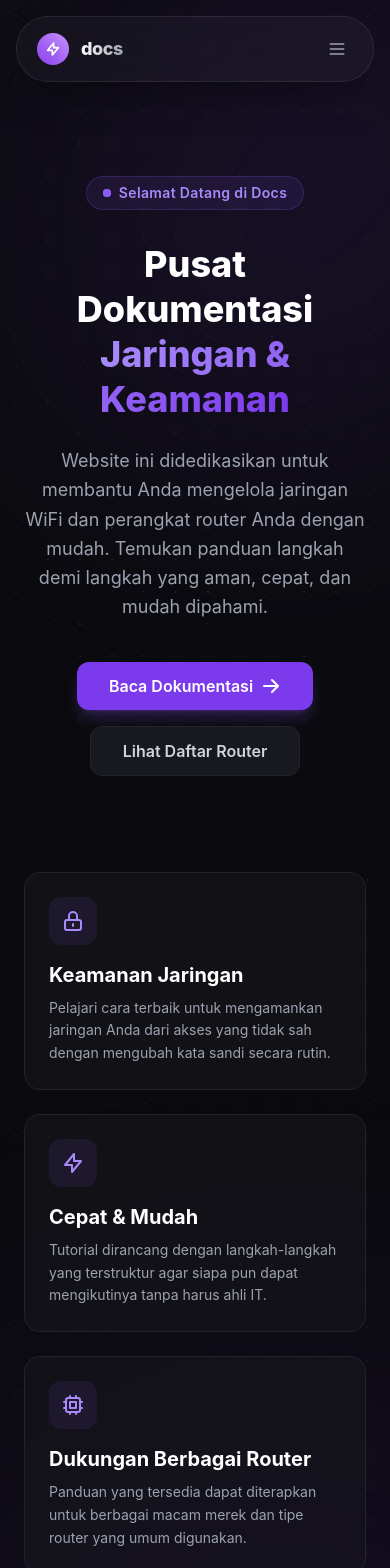
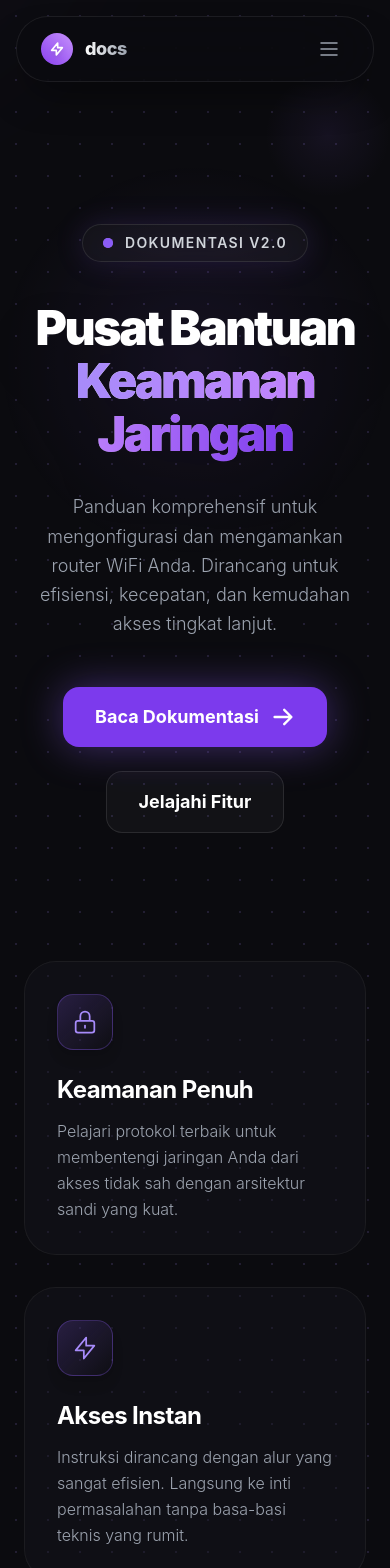
Before and after one commit to ArdhanFah/a3nexadocs, a Vue app: page / in a window 390 px wide. Shown: the top 1568 px of the page. Built offline with nearby package versions, Linux system fonts and the light colour scheme.

Commit message:
feat: add mobile responsive navigation menu and loading state navigation handling

```diff
--- a/src/App.vue
+++ b/src/App.vue
@@ -1,23 +1,16 @@
 <script setup>
-import { ref, onMounted, onUnmounted } from 'vue'
+import { ref, onMounted } from 'vue'
 import Header from './components/Header.vue'
 import Footer from './components/Footer.vue'
 
 const cursorGlow = ref(null)
 
-const handleMouseMove = (e) => {
-  if (cursorGlow.value) {
-    // Centering the glow on the mouse pointer
-    cursorGlow.value.style.transform = `translate(${e.clientX - 200}px, ${e.clientY - 200}px)`
-  }
-}
-
 onMounted(() => {
-  window.addEventListener('mousemove', handleMouseMove)
-})
-
-onUnmounted(() => {
-  window.removeEventListener('mousemove', handleMouseMove)
+  window.addEventListener('mousemove', (e) => {
+    if (cursorGlow.value) {
+      cursorGlow.value.style.transform = `translate(${e.clientX - 250}px, ${e.clientY - 250}px)`
+    }
+  })
 })
 </script>
 
@@ -35,10 +28,10 @@ onUnmounted(() => {
     ></div>
 
     <!-- Purple Emboss / Glow Backgrounds -->
-    <div class="absolute top-[10%] left-[80%] -translate-x-1/2 -translate-y-1/2 w-[600px] h-[500px] bg-primary-600/10 rounded-[100%] blur-[120px] pointer-events-none -rotate-45"></div>
-    <div class="absolute bottom-[-10%] left-[-5%] w-[600px] h-[600px] bg-[#4c1d95]/20 rounded-[100%] blur-[150px] pointer-events-none"></div>
+    <div class="absolute top-0 right-0 w-[80vw] max-w-[800px] h-[80vh] pointer-events-none mix-blend-screen" style="background: radial-gradient(closest-side circle at 80% 20%, rgba(139,92,246,0.08) 0%, transparent 100%);"></div>
+    <div class="absolute bottom-0 left-0 w-[100vw] h-[100vh] pointer-events-none mix-blend-screen" style="background: radial-gradient(closest-side circle at 20% 80%, rgba(76,29,149,0.15) 0%, transparent 100%);"></div>
 
-    <Header class="relative z-10" />
+    <Header />
     <div class="flex-grow relative z-10">
       <router-view></router-view>
     </div>
@@ -47,5 +40,26 @@ onUnmounted(() => {
 </template>
 
 <style>
+@keyframes shoot-right {
+  0% { transform: translateX(-100vw); opacity: 0; }
+  50% { opacity: 1; }
+  100% { transform: translateX(100vw); opacity: 0; }
+}
+@keyframes shoot-left {
+  0% { transform: translateX(100vw); opacity: 0; }
+  50% { opacity: 1; }
+  100% { transform: translateX(-100vw); opacity: 0; }
+}
+@keyframes shoot-down {
+  0% { transform: translateY(-100vh); opacity: 0; }
+  50% { opacity: 1; }
+  100% { transform: translateY(100vh); opacity: 0; }
+}
+@keyframes shoot-up {
+  0% { transform: translateY(100vh); opacity: 0; }
+  50% { opacity: 1; }
+  100% { transform: translateY(-100vh); opacity: 0; }
+}
+
 /* Any global specific overrides can go here, but mostly handled by tailwind */
 </style>
--- a/src/components/Footer.vue
+++ b/src/components/Footer.vue
@@ -1,5 +1,5 @@
 <template>
-  <footer class="w-full mt-24 border-t border-white/[0.05] bg-dark-900/50 backdrop-blur-sm">
+  <footer class="w-full mt-24 border-t border-white/[0.05] bg-black/20 backdrop-blur-md relative z-10">
     <div class="max-w-5xl mx-auto px-6 py-6 flex flex-col md:flex-row items-center justify-between gap-4">
       <div class="flex items-center gap-2">
         <span class="text-xs text-gray-500 font-medium">© 2026 ArdhanFah. All rights reserved.</span>
--- a/src/components/Header.vue
+++ b/src/components/Header.vue
@@ -1,9 +1,21 @@
+<script setup>
+import { ref } from 'vue'
+
+const isMobileMenuOpen = ref(false)
+
+const toggleMobileMenu = () => {
+  isMobileMenuOpen.value = !isMobileMenuOpen.value
+}
+</script>
+
 <template>
   <div class="w-full flex justify-center fixed top-4 md:top-8 z-50 px-4 pointer-events-none">
-    <header class="pointer-events-auto flex items-center justify-between px-2 py-2 bg-white/[0.03] border border-white/[0.08] backdrop-blur-2xl rounded-[2rem] w-full max-w-2xl shadow-[0_20px_40px_-15px_rgba(0,0,0,0.5)] transition-all duration-500 hover:bg-white/[0.05] hover:shadow-[0_20px_40px_-15px_rgba(139,92,246,0.15)] group">
+    <header class="relative pointer-events-auto flex flex-col px-2 py-2 bg-[#0b0b0f]/80 border border-white/[0.08] backdrop-blur-2xl rounded-[2rem] w-full max-w-2xl shadow-[0_20px_40px_-15px_rgba(0,0,0,0.5)] transition-all duration-500 group" :class="{ 'rounded-3xl': isMobileMenuOpen }">
 
+      <!-- Top Bar -->
+      <div class="flex items-center justify-between w-full">
         <!-- Logo Section -->
-      <router-link to="/" class="flex items-center gap-3 pl-3 pr-4 py-2 rounded-full hover:bg-white/[0.04] transition-colors">
+        <router-link to="/" class="flex items-center gap-3 pl-4 pr-4 py-2 rounded-full hover:bg-white/[0.04] transition-colors z-10">
           <div class="relative w-8 h-8 rounded-full bg-gradient-to-tr from-primary-600 to-purple-400 flex items-center justify-center overflow-hidden">
             <div class="absolute inset-0 bg-white/20 animate-pulse mix-blend-overlay"></div>
             <svg xmlns="http://www.w3.org/2000/svg" class="h-4 w-4 text-white drop-shadow-md" fill="none" viewBox="0 0 24 24" stroke="currentColor">
@@ -13,28 +25,38 @@
           <span class="font-extrabold text-lg text-transparent bg-clip-text bg-gradient-to-r from-white to-gray-400 tracking-tight">docs</span>
         </router-link>
 
-      <!-- Navigation Links -->
-      <nav class="hidden md:flex items-center gap-1 px-4 py-1.5 bg-dark-900/50 rounded-full border border-white/[0.03]">
-        <router-link to="/tutorial" class="px-4 py-1.5 rounded-full text-sm font-medium text-gray-400 hover:text-white hover:bg-white/5 transition-all">Panduan</router-link>
-        <a href="#" class="px-4 py-1.5 rounded-full text-sm font-medium text-gray-400 hover:text-white hover:bg-white/5 transition-all">Kompatibilitas</a>
+        <!-- Navigation Links (Absolute Centered for perfect precision) -->
+        <nav class="hidden md:flex absolute left-1/2 -translate-x-1/2 items-center gap-1 px-4 py-1.5 bg-black/30 rounded-full border border-white/[0.03] shadow-inner shadow-black/50 z-10">
+          <router-link to="/tutorial" class="px-4 py-1.5 rounded-full text-sm font-medium text-gray-400 hover:text-white hover:bg-white/10 hover:shadow-[0_0_15px_rgba(139,92,246,0.3)] transition-all">Panduan</router-link>
+          <a href="#" class="px-4 py-1.5 rounded-full text-sm font-medium text-gray-400 hover:text-white hover:bg-white/10 hover:shadow-[0_0_15px_rgba(139,92,246,0.3)] transition-all">Kompatibilitas</a>
         </nav>
 
-      <!-- Action Button -->
-      <div class="pr-2 flex items-center">
-        <button class="md:hidden w-10 h-10 rounded-full flex items-center justify-center text-gray-400 hover:text-white hover:bg-white/5 transition-colors">
-          <svg xmlns="http://www.w3.org/2000/svg" class="h-5 w-5" fill="none" viewBox="0 0 24 24" stroke="currentColor">
-            <path stroke-linecap="round" stroke-linejoin="round" stroke-width="2" d="M4 6h16M4 12h16M4 18h16" />
+        <!-- Action Button / Mobile Hamburger -->
+        <div class="pr-4 flex items-center z-10">
+          <!-- Hamburger Menu -->
+          <button @click="toggleMobileMenu" class="md:hidden w-10 h-10 rounded-full flex items-center justify-center text-gray-400 hover:text-white hover:bg-white/5 transition-colors focus:outline-none">
+            <svg v-if="!isMobileMenuOpen" xmlns="http://www.w3.org/2000/svg" class="h-6 w-6" fill="none" viewBox="0 0 24 24" stroke="currentColor">
+              <path stroke-linecap="round" stroke-linejoin="round" stroke-width="1.5" d="M4 6h16M4 12h16M4 18h16" />
+            </svg>
+            <svg v-else xmlns="http://www.w3.org/2000/svg" class="h-6 w-6" fill="none" viewBox="0 0 24 24" stroke="currentColor">
+              <path stroke-linecap="round" stroke-linejoin="round" stroke-width="1.5" d="M6 18L18 6M6 6l12 12" />
             </svg>
           </button>
+          <!-- Desktop Search/Action Icon -->
           <div class="hidden md:flex items-center justify-center w-10 h-10 rounded-full bg-primary-500/10 text-primary-400 border border-primary-500/20 hover:bg-primary-500 hover:text-white hover:shadow-[0_0_20px_rgba(139,92,246,0.4)] transition-all cursor-pointer">
             <svg xmlns="http://www.w3.org/2000/svg" class="h-4 w-4" fill="none" viewBox="0 0 24 24" stroke="currentColor">
               <path stroke-linecap="round" stroke-linejoin="round" stroke-width="2" d="M21 21l-6-6m2-5a7 7 0 11-14 0 7 7 0 0114 0z" />
             </svg>
           </div>
         </div>
+      </div>
+
+      <!-- Mobile Dropdown Menu -->
+      <div v-show="isMobileMenuOpen" class="md:hidden flex flex-col w-full px-4 pt-4 pb-2 border-t border-white/[0.05] mt-2 gap-2">
+        <router-link to="/tutorial" @click="isMobileMenuOpen = false" class="px-4 py-3 rounded-xl font-medium text-gray-300 hover:text-white hover:bg-white/5 transition-colors">Panduan</router-link>
+        <a href="#" @click="isMobileMenuOpen = false" class="px-4 py-3 rounded-xl font-medium text-gray-300 hover:text-white hover:bg-white/5 transition-colors">Kompatibilitas</a>
+      </div>
 
     </header>
   </div>
-  <!-- Spacer to prevent content from hiding behind floating header -->
-  <div class="h-24 md:h-32 w-full"></div>
 </template>
--- a/src/views/HomeView.vue
+++ b/src/views/HomeView.vue
@@ -1,71 +1,181 @@
+<script setup>
+import { ref } from 'vue'
+import { useRouter } from 'vue-router'
+
+const router = useRouter()
+const isNavigating = ref(false)
+
+const triggerNavigation = (e, targetPath) => {
+  e.preventDefault()
+  isNavigating.value = true
+
+  // Tunggu 2 detik penuh sambil memutar animasi loading WiFi
+  setTimeout(() => {
+    isNavigating.value = false
+    if (targetPath.startsWith('#')) {
+      window.location.hash = targetPath
+    } else {
+      router.push(targetPath)
+    }
+  }, 2000)
+}
+</script>
+
 <template>
-  <main class="max-w-4xl mx-auto px-6 py-20 text-center">
+  <main class="w-full relative overflow-hidden flex flex-col items-center justify-center min-h-[90vh] pt-24 md:pt-32">
+
+    <!-- Loading WiFi Overlay -->
+    <Teleport to="body">
+      <Transition name="fade-loading">
+        <div v-if="isNavigating" class="fixed inset-0 z-[9999] flex flex-col items-center justify-center bg-[#0b0b0f]/60 backdrop-blur-xl">
+          <!-- Purple Glow -->
+          <div class="absolute inset-0 bg-primary-600/20 mix-blend-screen animate-pulse" style="animation-duration: 2s;"></div>
+          <div class="absolute top-1/2 left-1/2 -translate-x-1/2 -translate-y-1/2 w-[300px] h-[300px] bg-primary-500/30 rounded-full blur-[80px] pointer-events-none"></div>
+
+          <!-- WiFi Icon Animation -->
+          <div class="relative z-10 flex flex-col items-center gap-6">
+            <svg viewBox="0 0 24 24" fill="none" stroke="currentColor" stroke-linecap="round" stroke-linejoin="round" class="w-24 h-24 text-primary-400 filter drop-shadow-[0_0_15px_rgba(167,139,250,0.8)]">
+              <!-- Dot -->
+              <circle cx="12" cy="20" r="2" fill="currentColor" class="animate-pulse" />
+              <!-- Arc 1 (Weak) -->
+              <path d="M8.5 16.5a5 5 0 017 0" stroke-width="2.5" class="animate-wifi-1" />
+              <!-- Arc 2 (Medium) -->
+              <path d="M5 13a10 10 0 0114 0" stroke-width="2.5" class="animate-wifi-2" />
+              <!-- Arc 3 (Strong) -->
+              <path d="M2 9.5a15 15 0 0120 0" stroke-width="2.5" class="animate-wifi-3" />
+            </svg>
+            <span class="text-white font-semibold tracking-widest uppercase text-sm animate-pulse">Menghubungkan...</span>
+          </div>
+        </div>
+      </Transition>
+    </Teleport>
+
+    <!-- Animated Background Orbs -->
+    <div class="absolute top-0 left-1/2 -translate-x-1/2 w-[100vw] h-[1200px] mix-blend-screen pointer-events-none animate-pulse" style="background: radial-gradient(closest-side circle at 50% 30%, rgba(139,92,246,0.15) 0%, transparent 100%); animation-duration: 8s;"></div>
+    <div class="absolute bottom-0 left-0 w-[100vw] h-[1000px] mix-blend-screen pointer-events-none" style="background: radial-gradient(closest-side circle at 30% 70%, rgba(147,51,234,0.1) 0%, transparent 100%);"></div>
+
+    <div class="max-w-5xl mx-auto px-6 py-20 text-center relative z-10 w-full">
+
       <!-- Hero Section -->
-    <div class="mb-16">
-      <div class="inline-flex items-center gap-2 px-4 py-1.5 rounded-full bg-primary-500/10 border border-primary-500/20 text-primary-400 text-sm font-semibold tracking-wide mb-8">
-        <span class="relative flex h-2 w-2">
+      <div class="mb-24 mt-12 flex flex-col items-center">
+
+        <!-- Glowing Pill -->
+        <div class="inline-flex items-center gap-3 px-5 py-2 rounded-full bg-white/[0.03] border border-white/[0.1] shadow-[0_0_30px_rgba(139,92,246,0.15)] mb-10 backdrop-blur-md">
+          <span class="relative flex h-2.5 w-2.5">
             <span class="animate-ping absolute inline-flex h-full w-full rounded-full bg-primary-400 opacity-75"></span>
-          <span class="relative inline-flex rounded-full h-2 w-2 bg-primary-500"></span>
+            <span class="relative inline-flex rounded-full h-2.5 w-2.5 bg-primary-500"></span>
           </span>
-        Selamat Datang di Docs
+          <span class="text-sm font-semibold text-gray-300 tracking-widest uppercase">Dokumentasi V2.0</span>
         </div>
-      <h1 class="text-4xl md:text-6xl font-extrabold text-white mb-6 leading-tight">
-        Pusat Dokumentasi <br/>
-        <span class="text-transparent bg-clip-text bg-gradient-to-r from-primary-400 to-primary-600">Jaringan & Keamanan</span>
+
+        <!-- Massive Heading -->
+        <h1 class="text-5xl md:text-7xl lg:text-[5.5rem] font-black text-transparent bg-clip-text bg-gradient-to-b from-white via-white to-gray-500 mb-8 leading-[1.1] tracking-tighter drop-shadow-2xl">
+          Pusat Bantuan <br/>
+          <span class="text-transparent bg-clip-text bg-gradient-to-r from-primary-400 via-purple-400 to-primary-600 animate-gradient-x">Keamanan Jaringan</span>
         </h1>
-      <p class="text-gray-400 text-lg md:text-xl max-w-2xl mx-auto leading-relaxed mb-10">
-        Website ini didedikasikan untuk membantu Anda mengelola jaringan WiFi dan perangkat router Anda dengan mudah. Temukan panduan langkah demi langkah yang aman, cepat, dan mudah dipahami.
+
+        <p class="text-gray-400 text-lg md:text-2xl max-w-3xl mx-auto leading-relaxed mb-12 font-light">
+          Panduan komprehensif untuk mengonfigurasi dan mengamankan router WiFi Anda. Dirancang untuk efisiensi, kecepatan, dan kemudahan akses tingkat lanjut.
         </p>
-      <div class="flex flex-col sm:flex-row items-center justify-center gap-4">
-        <router-link to="/tutorial" class="px-8 py-3 bg-primary-600 hover:bg-primary-500 text-white rounded-xl font-semibold shadow-lg shadow-primary-500/25 transition-all active:scale-95 flex items-center gap-2">
-          Baca Dokumentasi
-          <svg xmlns="http://www.w3.org/2000/svg" class="h-5 w-5" viewBox="0 0 20 20" fill="currentColor">
+
+        <!-- Action Buttons -->
+        <div class="flex flex-col sm:flex-row items-center justify-center gap-6">
+          <button @click="triggerNavigation($event, '/tutorial')" class="group relative px-8 py-4 bg-primary-600 rounded-2xl font-bold text-white shadow-[0_0_40px_rgba(139,92,246,0.4)] hover:shadow-[0_0_60px_rgba(139,92,246,0.6)] transition-all duration-300 hover:-translate-y-1 overflow-hidden flex items-center gap-3">
+            <div class="absolute inset-0 bg-gradient-to-r from-transparent via-white/20 to-transparent -translate-x-full group-hover:translate-x-full transition-transform duration-700"></div>
+            <span class="relative z-10 text-lg">Baca Dokumentasi</span>
+            <svg xmlns="http://www.w3.org/2000/svg" class="h-6 w-6 relative z-10 group-hover:translate-x-1 transition-transform" viewBox="0 0 20 20" fill="currentColor">
               <path fill-rule="evenodd" d="M10.293 3.293a1 1 0 011.414 0l6 6a1 1 0 010 1.414l-6 6a1 1 0 01-1.414-1.414L14.586 11H3a1 1 0 110-2h11.586l-4.293-4.293a1 1 0 010-1.414z" clip-rule="evenodd" />
             </svg>
-        </router-link>
-        <a href="#features" class="px-8 py-3 bg-dark-800 hover:bg-dark-700 text-gray-300 border border-dark-700 rounded-xl font-semibold transition-all">
-          Lihat Daftar Router
-        </a>
+          </button>
+
+          <button @click="triggerNavigation($event, '#features')" class="px-8 py-4 bg-white/[0.03] hover:bg-white/[0.08] text-white border border-white/[0.1] rounded-2xl font-bold transition-all duration-300 backdrop-blur-md hover:-translate-y-1 text-lg">
+            Jelajahi Fitur
+          </button>
         </div>
       </div>
 
-    <!-- Features Section -->
-    <div id="features" class="grid grid-cols-1 md:grid-cols-3 gap-6 text-left mt-24">
-      <div class="p-6 rounded-2xl bg-dark-800/50 border border-dark-700 hover:border-primary-500/30 transition-colors">
-        <div class="w-12 h-12 rounded-xl bg-primary-500/10 text-primary-400 flex items-center justify-center mb-4">
-          <svg xmlns="http://www.w3.org/2000/svg" class="h-6 w-6" fill="none" viewBox="0 0 24 24" stroke="currentColor">
-            <path stroke-linecap="round" stroke-linejoin="round" stroke-width="2" d="M12 15v2m-6 4h12a2 2 0 002-2v-6a2 2 0 00-2-2H6a2 2 0 00-2 2v6a2 2 0 002 2zm10-10V7a4 4 0 00-8 0v4h8z" />
+      <!-- Features Glass Grid -->
+      <div id="features" class="grid grid-cols-1 md:grid-cols-3 gap-8 text-left mt-32 relative">
+        <!-- Feature 1 -->
+        <div class="group relative p-8 rounded-[2rem] bg-dark-800/40 border border-white/[0.05] hover:border-primary-500/50 transition-all duration-500 backdrop-blur-xl overflow-hidden hover:-translate-y-2">
+          <div class="absolute inset-0 bg-gradient-to-br from-primary-500/5 to-transparent opacity-0 group-hover:opacity-100 transition-opacity duration-500"></div>
+          <div class="absolute top-0 left-1/2 -translate-x-1/2 w-1/2 h-[2px] bg-gradient-to-r from-transparent via-primary-500 to-transparent opacity-0 group-hover:opacity-100 transition-opacity duration-500"></div>
+
+          <div class="relative z-10 w-14 h-14 rounded-2xl bg-gradient-to-br from-primary-500/20 to-transparent border border-primary-500/30 text-primary-400 flex items-center justify-center mb-6 shadow-lg group-hover:scale-110 transition-transform duration-500">
+            <svg xmlns="http://www.w3.org/2000/svg" class="h-7 w-7" fill="none" viewBox="0 0 24 24" stroke="currentColor">
+              <path stroke-linecap="round" stroke-linejoin="round" stroke-width="1.5" d="M12 15v2m-6 4h12a2 2 0 002-2v-6a2 2 0 00-2-2H6a2 2 0 00-2 2v6a2 2 0 002 2zm10-10V7a4 4 0 00-8 0v4h8z" />
             </svg>
           </div>
-        <h3 class="text-xl font-bold text-white mb-2">Keamanan Jaringan</h3>
-        <p class="text-gray-400 text-sm leading-relaxed">
-          Pelajari cara terbaik untuk mengamankan jaringan Anda dari akses yang tidak sah dengan mengubah kata sandi secara rutin.
+          <h3 class="relative z-10 text-2xl font-bold text-white mb-3 tracking-tight group-hover:text-primary-300 transition-colors">Keamanan Penuh</h3>
+          <p class="relative z-10 text-gray-400 text-base leading-relaxed font-light">
+            Pelajari protokol terbaik untuk membentengi jaringan Anda dari akses tidak sah dengan arsitektur sandi yang kuat.
           </p>
         </div>
 
-      <div class="p-6 rounded-2xl bg-dark-800/50 border border-dark-700 hover:border-primary-500/30 transition-colors">
-        <div class="w-12 h-12 rounded-xl bg-primary-500/10 text-primary-400 flex items-center justify-center mb-4">
-          <svg xmlns="http://www.w3.org/2000/svg" class="h-6 w-6" fill="none" viewBox="0 0 24 24" stroke="currentColor">
-            <path stroke-linecap="round" stroke-linejoin="round" stroke-width="2" d="M13 10V3L4 14h7v7l9-11h-7z" />
+        <!-- Feature 2 -->
+        <div class="group relative p-8 rounded-[2rem] bg-dark-800/40 border border-white/[0.05] hover:border-primary-500/50 transition-all duration-500 backdrop-blur-xl overflow-hidden hover:-translate-y-2 md:translate-y-6">
+          <div class="absolute inset-0 bg-gradient-to-br from-primary-500/5 to-transparent opacity-0 group-hover:opacity-100 transition-opacity duration-500"></div>
+          <div class="absolute top-0 left-1/2 -translate-x-1/2 w-1/2 h-[2px] bg-gradient-to-r from-transparent via-primary-500 to-transparent opacity-0 group-hover:opacity-100 transition-opacity duration-500"></div>
+
+          <div class="relative z-10 w-14 h-14 rounded-2xl bg-gradient-to-br from-primary-500/20 to-transparent border border-primary-500/30 text-primary-400 flex items-center justify-center mb-6 shadow-lg group-hover:scale-110 transition-transform duration-500">
+            <svg xmlns="http://www.w3.org/2000/svg" class="h-7 w-7" fill="none" viewBox="0 0 24 24" stroke="currentColor">
+              <path stroke-linecap="round" stroke-linejoin="round" stroke-width="1.5" d="M13 10V3L4 14h7v7l9-11h-7z" />
             </svg>
           </div>
-        <h3 class="text-xl font-bold text-white mb-2">Cepat & Mudah</h3>
-        <p class="text-gray-400 text-sm leading-relaxed">
-          Tutorial dirancang dengan langkah-langkah yang terstruktur agar siapa pun dapat mengikutinya tanpa harus ahli IT.
+          <h3 class="relative z-10 text-2xl font-bold text-white mb-3 tracking-tight group-hover:text-primary-300 transition-colors">Akses Instan</h3>
+          <p class="relative z-10 text-gray-400 text-base leading-relaxed font-light">
+            Instruksi dirancang dengan alur yang sangat efisien. Langsung ke inti permasalahan tanpa basa-basi teknis yang rumit.
           </p>
         </div>
 
-      <div class="p-6 rounded-2xl bg-dark-800/50 border border-dark-700 hover:border-primary-500/30 transition-colors">
-        <div class="w-12 h-12 rounded-xl bg-primary-500/10 text-primary-400 flex items-center justify-center mb-4">
-          <svg xmlns="http://www.w3.org/2000/svg" class="h-6 w-6" fill="none" viewBox="0 0 24 24" stroke="currentColor">
-            <path stroke-linecap="round" stroke-linejoin="round" stroke-width="2" d="M9 3v2m6-2v2M9 19v2m6-2v2M5 9H3m2 6H3m18-6h-2m2 6h-2M7 19h10a2 2 0 002-2V7a2 2 0 00-2-2H7a2 2 0 00-2 2v10a2 2 0 002 2zM9 9h6v6H9V9z" />
+        <!-- Feature 3 -->
+        <div class="group relative p-8 rounded-[2rem] bg-dark-800/40 border border-white/[0.05] hover:border-primary-500/50 transition-all duration-500 backdrop-blur-xl overflow-hidden hover:-translate-y-2">
+          <div class="absolute inset-0 bg-gradient-to-br from-primary-500/5 to-transparent opacity-0 group-hover:opacity-100 transition-opacity duration-500"></div>
+          <div class="absolute top-0 left-1/2 -translate-x-1/2 w-1/2 h-[2px] bg-gradient-to-r from-transparent via-primary-500 to-transparent opacity-0 group-hover:opacity-100 transition-opacity duration-500"></div>
+
+          <div class="relative z-10 w-14 h-14 rounded-2xl bg-gradient-to-br from-primary-500/20 to-transparent border border-primary-500/30 text-primary-400 flex items-center justify-center mb-6 shadow-lg group-hover:scale-110 transition-transform duration-500">
+            <svg xmlns="http://www.w3.org/2000/svg" class="h-7 w-7" fill="none" viewBox="0 0 24 24" stroke="currentColor">
+              <path stroke-linecap="round" stroke-linejoin="round" stroke-width="1.5" d="M9 3v2m6-2v2M9 19v2m6-2v2M5 9H3m2 6H3m18-6h-2m2 6h-2M7 19h10a2 2 0 002-2V7a2 2 0 00-2-2H7a2 2 0 00-2 2v10a2 2 0 002 2zM9 9h6v6H9V9z" />
             </svg>
           </div>
-        <h3 class="text-xl font-bold text-white mb-2">Dukungan Berbagai Router</h3>
-        <p class="text-gray-400 text-sm leading-relaxed">
-          Panduan yang tersedia dapat diterapkan untuk berbagai macam merek dan tipe router yang umum digunakan.
+          <h3 class="relative z-10 text-2xl font-bold text-white mb-3 tracking-tight group-hover:text-primary-300 transition-colors">Skala Universal</h3>
+          <p class="relative z-10 text-gray-400 text-base leading-relaxed font-light">
+            Database konfigurasi yang mendukung sebagian besar router modern dan infrastruktur jaringan fiber optik terkini.
           </p>
         </div>
       </div>
+
+    </div>
   </main>
 </template>
+
+<style>
+/* WiFi Loading Animations */
+.animate-wifi-1 {
+  animation: wifi-pulse 1.5s infinite;
+  animation-delay: 0.2s;
+}
+.animate-wifi-2 {
+  animation: wifi-pulse 1.5s infinite;
+  animation-delay: 0.4s;
+}
+.animate-wifi-3 {
+  animation: wifi-pulse 1.5s infinite;
+  animation-delay: 0.6s;
+}
+
+@keyframes wifi-pulse {
+  0%, 100% { opacity: 0.2; }
+  50% { opacity: 1; }
+}
+
+/* Fade Transition for the Overlay */
+.fade-loading-enter-active,
+.fade-loading-leave-active {
+  transition: opacity 0.5s ease;
+}
+.fade-loading-enter-from,
+.fade-loading-leave-to {
+  opacity: 0;
+}
+</style>
```
Lines whose indentation alone changed are shown as unchanged.
